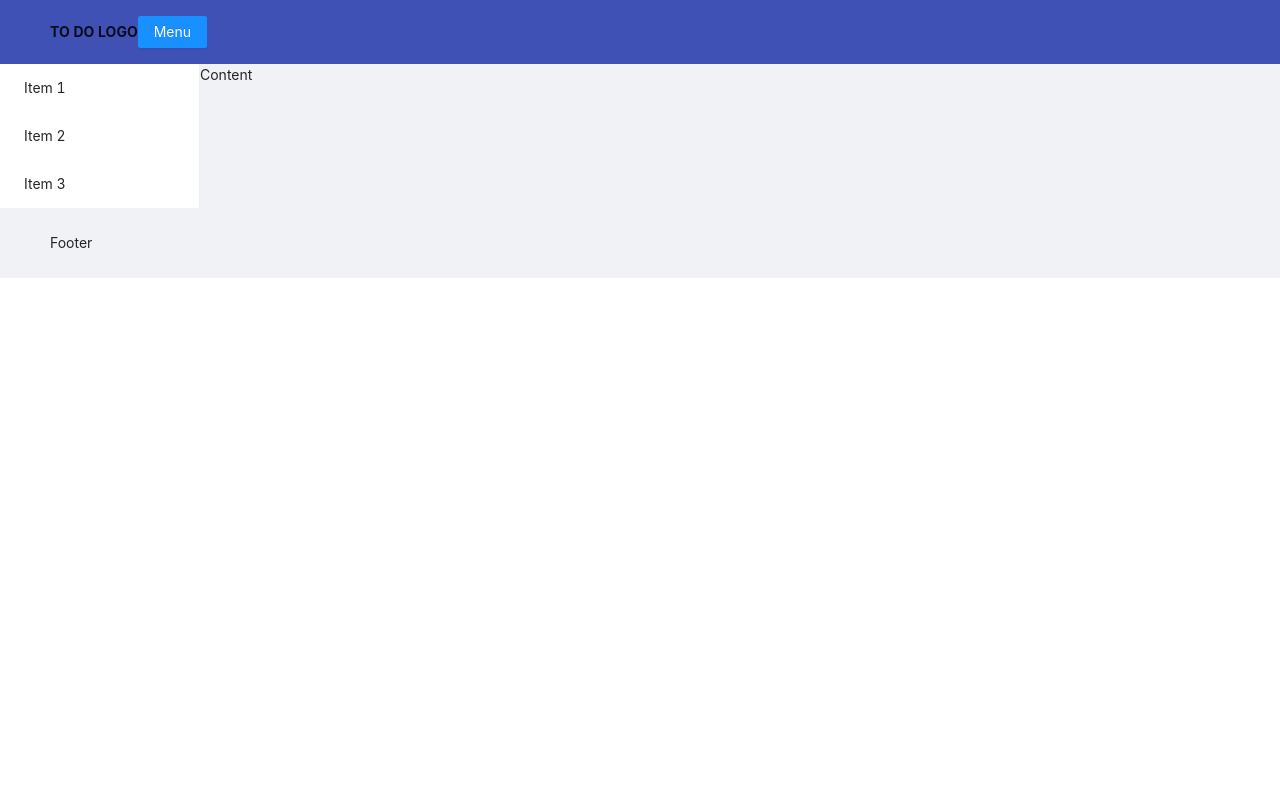
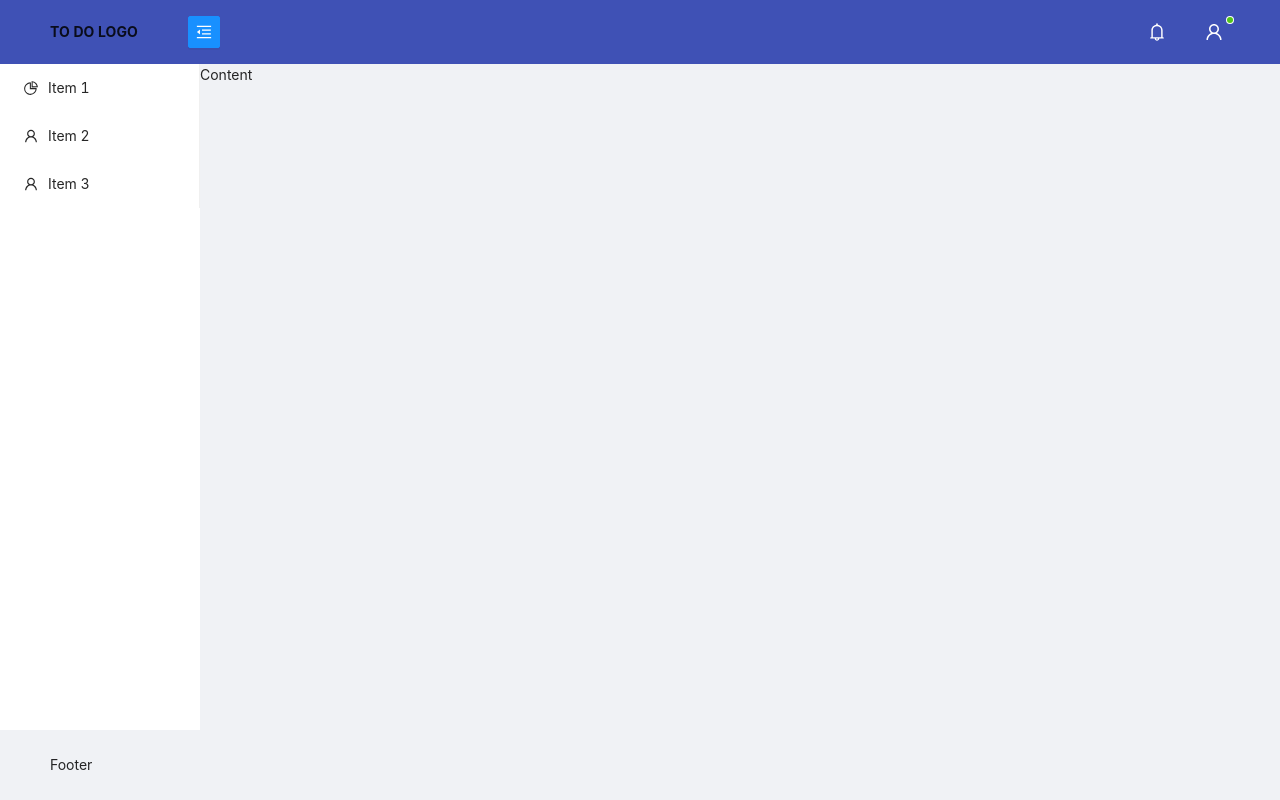
Before and after one commit to Mycunycu/carsales-front, a React (Create React App) app: page / in a window 1280 px wide. Built offline with nearby package versions, Linux system fonts and the light colour scheme.

Commit message:
started header nav

```diff
--- a/public/index.html
+++ b/public/index.html
@@ -9,12 +9,13 @@
       name="description"
       content="Web site created using create-react-app"
     />
-    <link rel="apple-touch-icon" href="%PUBLIC_URL%/logo192.png" />
+    <!-- to do -->
+    <!-- <link rel="apple-touch-icon" href="%PUBLIC_URL%/logo192.png" /> -->
     <!--
       manifest.json provides metadata used when your web app is installed on a
       user's mobile device or desktop. See https://developers.google.com/web/fundamentals/web-app-manifest/
     -->
-    <link rel="manifest" href="%PUBLIC_URL%/manifest.json" />
+    <!-- <link rel="manifest" href="%PUBLIC_URL%/manifest.json" /> -->
     <!--
       Notice the use of %PUBLIC_URL% in the tags above.
       It will be replaced with the URL of the `public` folder during the build.
--- a/src/App.sass
+++ b/src/App.sass
@@ -1,2 +1,3 @@
-body
+*
   margin: 0
+  padding: 0
--- a/src/index.tsx
+++ b/src/index.tsx
@@ -6,10 +6,8 @@ import App from './App';
 import { store } from './redux/store.js';
 
 ReactDOM.render(
-  <React.StrictMode>
     <Provider store={store}>
       <App />
-    </Provider>
-  </React.StrictMode>,
+    </Provider>,
   document.getElementById('root')
 );
--- a/src/views/common/header/index.sass
+++ b/src/views/common/header/index.sass
@@ -2,3 +2,15 @@
   display: flex
   justify-content: flex-start
   align-items: center
+  &-logo
+    margin-right: 50px
+  &-nav
+    margin-left: auto
+    margin-bottom: 0
+    display: flex
+
+.nav-item
+  list-style: none
+  margin-right: 25px
+  &:last-child
+    margin-right: 0
--- a/src/views/common/header/index.tsx
+++ b/src/views/common/header/index.tsx
@@ -1,27 +1,52 @@
 import React, { FC } from 'react';
-import { Button } from 'antd';
-
-//import logo from '../../../assets/img/logo.png';
+import { Button, Avatar, Badge } from 'antd';
+import {
+  MenuUnfoldOutlined, MenuFoldOutlined, UserOutlined,
+  BellOutlined,
+} from '@ant-design/icons';
 
 import './index.sass';
 
 type PropsType = {
+  isCollapsedMenu: boolean,
   handleMenuCollapsing: () => void
 }
 
-export const Header: FC<PropsType> = ({ handleMenuCollapsing }) => {
+export const HeaderContent: FC<PropsType> = ({ isCollapsedMenu, handleMenuCollapsing }) => {
   return (
     <div className='header'>
-      <div className='header-logo logo'>
-        {/* <img src={logo} className='logo-img' alt='logotype img'></img> */}
+      <div className='header-logo'>
         <b>TO DO LOGO</b>
       </div>
       <Button
+        className='header-collapsing'
         type='primary'
+        icon={isCollapsedMenu ? <MenuUnfoldOutlined /> : <MenuFoldOutlined />}
         onClick={handleMenuCollapsing}
-      >
-        Menu
-      </Button>
+      />
+      <ul className='header-nav nav'>
+        <li className='nav-item'>
+          <Badge>
+            <Avatar
+              style={{backgroundColor: 'transparent'}}
+              shape='square'
+              icon={<BellOutlined />}
+            />
+          </Badge>
+        </li>
+        <li className='nav-item'>
+          <Badge dot
+            color='green'
+            offset={[0, 20]}
+          >
+            <Avatar
+              style={{backgroundColor: 'transparent'}}
+              shape='square'
+              icon={<UserOutlined />}
+            />
+          </Badge>
+        </li>
+      </ul>
     </div>
   )
 }
--- a/src/views/pages/home/index.sass
+++ b/src/views/pages/home/index.sass
@@ -1,4 +1,7 @@
 @import '../../../variables'
+
+.page
+  min-height: 100vh
 
 .ant-layout-header
   background-color: $main-blue
--- a/src/views/pages/home/index.tsx
+++ b/src/views/pages/home/index.tsx
@@ -1,7 +1,8 @@
 import React, { FC, useState } from 'react';
 import { Layout, Menu } from 'antd';
+import { PieChartOutlined, UserOutlined } from '@ant-design/icons';
 
-import { Header as HeaderContent } from '../../common/header';
+import { HeaderContent } from '../../common/header';
 
 import 'antd/dist/antd.css';
 import './index.sass';
@@ -9,36 +10,48 @@ import './index.sass';
 const { Header, Footer, Sider, Content } = Layout;
 
 export const HomePage: FC = () => {
-  const [isCollapsed, toggleCollapsed] = useState(false);
+  const [isCollapsedMenu, toggleCollapsed] = useState(false);
 
   const handleMenuCollapsing = () => {
-    toggleCollapsed(!isCollapsed);
+    toggleCollapsed(!isCollapsedMenu);
   }
 
   return (
-    <Layout>
+    <Layout className='page'>
       <Header>
         <HeaderContent
+          isCollapsedMenu={isCollapsedMenu}
           handleMenuCollapsing={handleMenuCollapsing}
         />
       </Header>
       <Layout>
         <Sider collapsible
           trigger={null}
-          collapsed={isCollapsed}>
+          collapsed={isCollapsedMenu}>
           <Menu mode='inline'>
-            <Menu.Item key='1'>
+            <Menu.Item
+              key='1'
+              icon={<PieChartOutlined />}
+            >
               Item 1
             </Menu.Item>
-            <Menu.Item key='2'>
+            <Menu.Item
+              key='2'
+              icon={<UserOutlined />}
+            >
               Item 2
             </Menu.Item>
-            <Menu.Item key='3'>
+            <Menu.Item
+              key='3'
+              icon={<UserOutlined />}
+            >
               Item 3
             </Menu.Item>
           </Menu>
         </Sider>
-        <Content>Content</Content>
+        <Content>
+          Content
+        </Content>
       </Layout>
       <Footer>Footer</Footer>
     </Layout>
```
